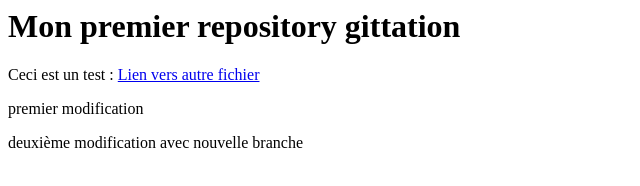
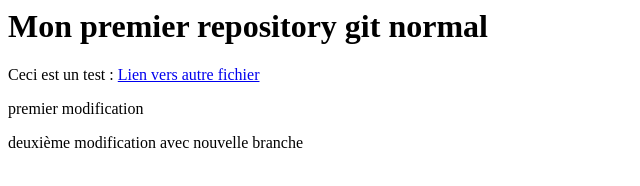
Before and after one commit to Alexandre9118/test, a plain HTML site: page index.html in a window 1280 px wide. Shown: the whole page, without its empty margins (0-640 px from the left). Drawn offline with Linux system fonts and the light colour scheme.

Commit message:
creation 2 conflit P1

```diff
--- a/index.html
+++ b/index.html
@@ -1,7 +1,6 @@
 <html>
 <body>
-	<h1>Mon premier repository gittation</h1>
-
+	<h1>Mon premier repository git normal</h1>
 
 	<p>Ceci est un test : <a href="test-version-git.html">Lien vers autre fichier</a></p>
 
```
